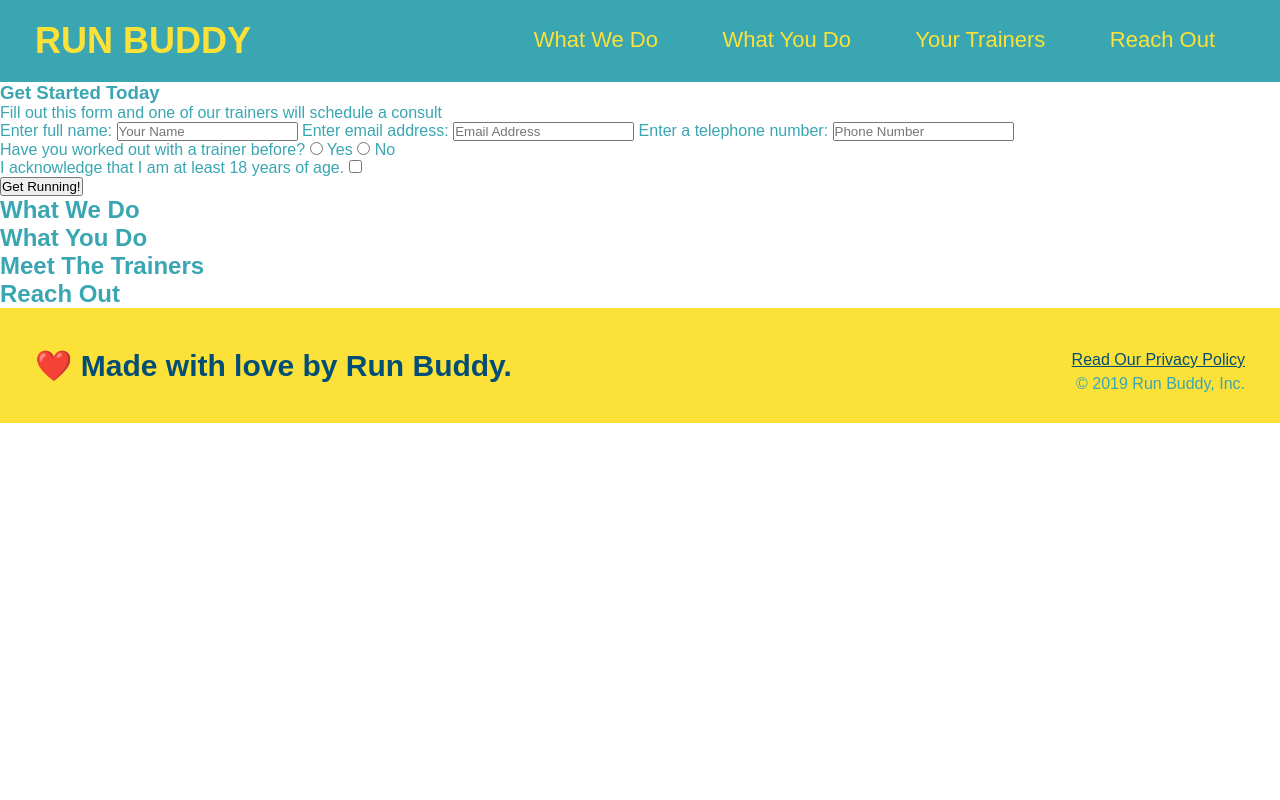
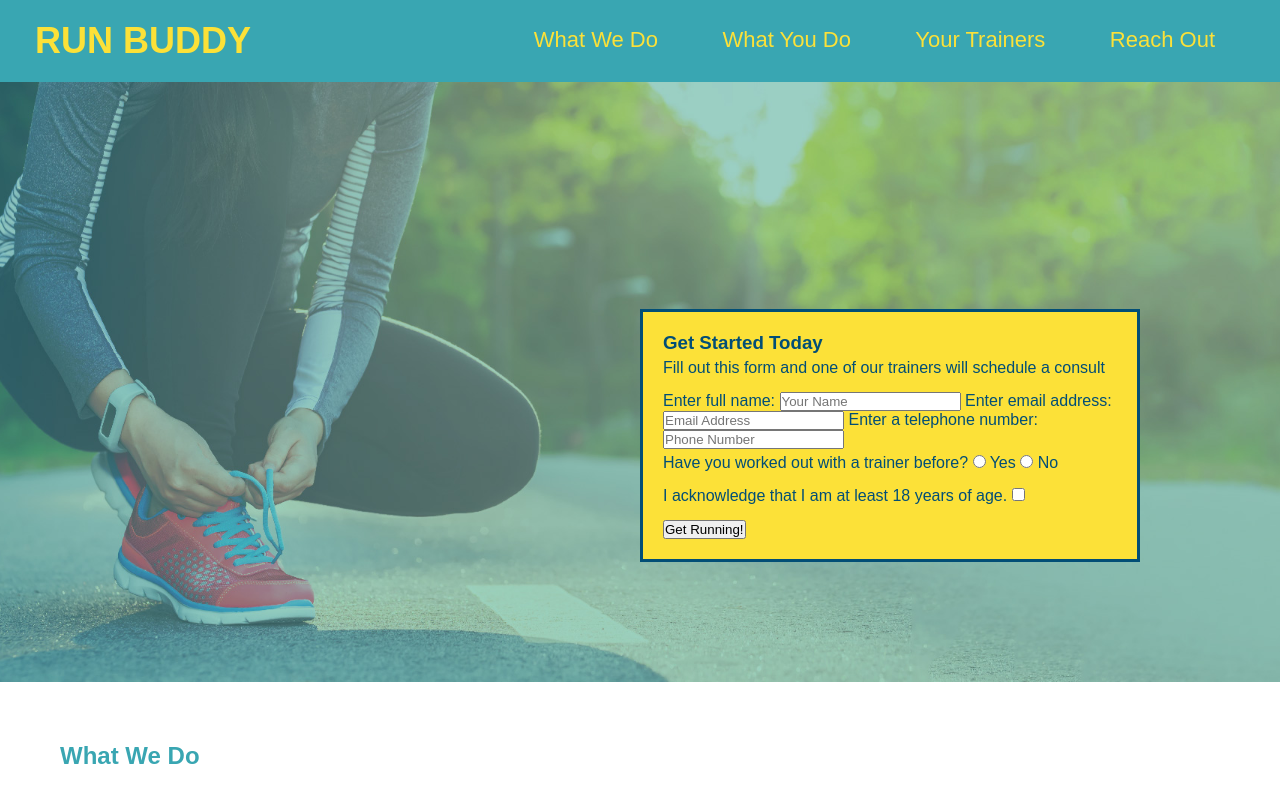
Before and after one commit to Ericcrain77/run-buddy, a plain HTML site: page index.html in a window 1280 px wide. Shown: the top 800 px of the page. Drawn offline with Linux system fonts and the light colour scheme.

Commit message:
working on hero css

```diff
--- a/assets/css/style.css
+++ b/assets/css/style.css
@@ -61,3 +61,43 @@ footer div {
 footer a {
     color: #024e76
 }
+section {
+    padding: 60px;
+}
+/* Hero Style Start */
+.hero {
+    background-image: url("../images/hero-bg.jpg");
+    height: 600px;
+    background-size: cover;
+    background-position: center;
+    position: relative;
+}
+.hero-form {
+    background-color: #fce138;
+    padding: 20px;
+    width: 500px;
+    color: #024e76;
+    border-style: solid;
+    border-width: 3px;
+    border-color: #024e76;
+    position: absolute;
+    bottom: 120px;
+    right: 140px;
+}
+hero-form h3 {
+    font-size: 24px;
+    margin: 0;
+}
+.hero-form p {
+    margin: 5px 0 15px 0;
+}
+.form-input {
+    border: 1px solid #024e76;
+    display: block;
+    padding: 7px 15px;
+    font-size: 16px;
+    color: #024e76;
+    width: 100%;
+    margin-bottom: 15px;
+}
+/* Hero Style End */
--- a/index.html
+++ b/index.html
@@ -33,8 +33,8 @@
             </header>
 
             <!-- hero/jumbotron -->
-            <section>
-                <div>
+            <section class="hero">
+                <div class="hero-form">
                     <h3>Get Started Today</h3>
                     <p>Fill out this form and one of our trainers will schedule a consult</p>
                 <!--Add form element-->
```
Also changed, not shown: assets/images/hero-bg.jpg (added).
